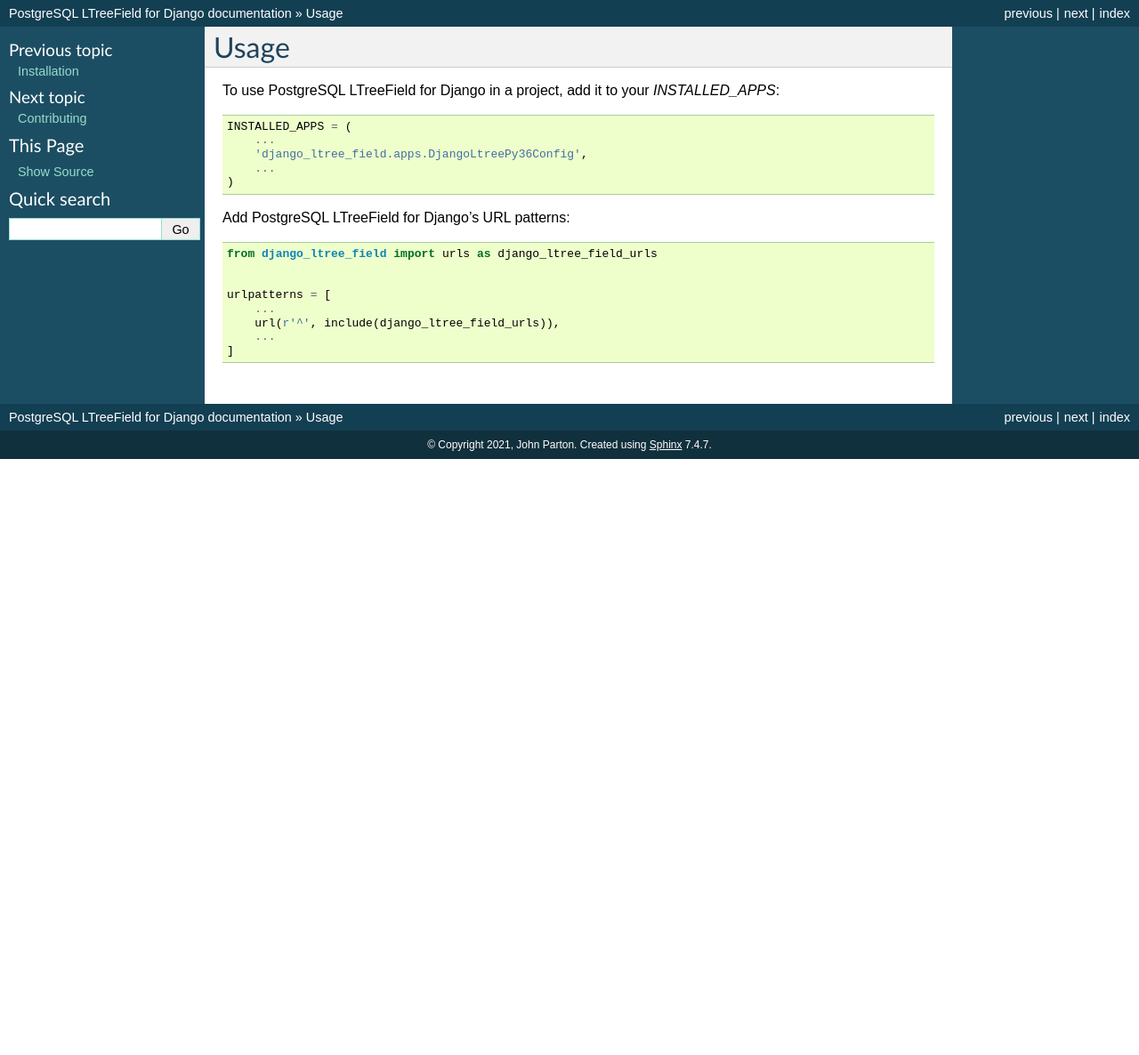
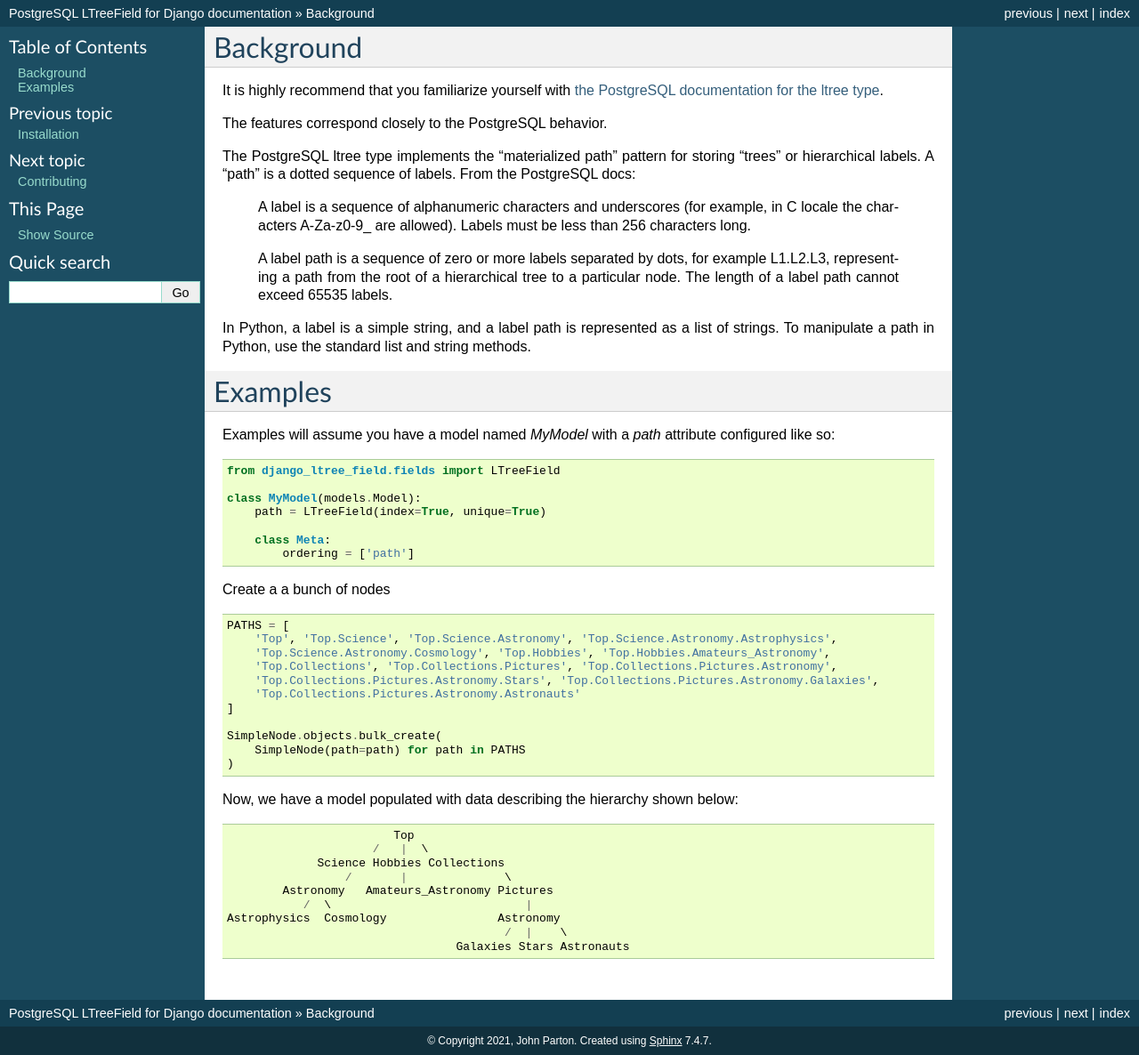
Before and after one commit to john-parton/django-ltree-field, a Sphinx documentation site: the page built from docs/usage.rst, in a window 1280 px wide. Shown: the whole page at 89% size. Built offline with Sphinx 7.4.7, drawn with Linux system fonts in a browser that asks for light colours; the version number could not be read and is left out; before the commit the page ends 900 px from its top, so only the background shows below that.

Commit message:
Expand examples in docs

```diff
--- a/README.rst
+++ b/README.rst
@@ -12,7 +12,8 @@
 
 django-ltree-field attempts to make very few assumptions about your use case.
 
-For a higher level API based on django-ltree-field, consider using a prebuilt model from django-ltree-utils
+For a higher level API based on django-ltree-field, consider using a prebuilt model from
+`django-ltree-utils <https://github.com/john-parton/django-ltree-utils>`
 
 Documentation
 -------------
--- a/docs/usage.rst
+++ b/docs/usage.rst
@@ -1,26 +1,66 @@
-=====
-Usage
-=====
+==========
+Background
+==========
 
-To use PostgreSQL LTreeField for Django in a project, add it to your `INSTALLED_APPS`:
+It is highly recommend that you familiarize yourself with
+`the PostgreSQL documentation for the ltree type <https://www.postgresql.org/docs/current/ltree.html>`_.
+
+The features correspond closely to the PostgreSQL behavior.
+
+The PostgreSQL ltree type implements the "materialized path" pattern for storing "trees" or hierarchical labels. A "path" is a
+dotted sequence of labels. From the PostgreSQL docs:
+
+    A label is a sequence of alphanumeric characters and underscores (for example, in C locale the characters
+    A-Za-z0-9\_ are allowed). Labels must be less than 256 characters long.
+
+    A label path is a sequence of zero or more labels separated by dots, for example L1.L2.L3, representing a path from the
+    root of a hierarchical tree to a particular node. The length of a label path cannot exceed 65535 labels.
+
+In Python, a label is a simple string, and a label path is represented as a list of strings. To manipulate a path in Python,
+use the standard list and string methods.
+
+
+========
+Examples
+========
+
+Examples will assume you have a model named `MyModel` with a `path` attribute configured like so:
 
 .. code-block:: python
 
-    INSTALLED_APPS = (
-        ...
-        'django_ltree_field.apps.DjangoLtreePy36Config',
-        ...
-    )
+    from django_ltree_field.fields import LTreeField
 
-Add PostgreSQL LTreeField for Django's URL patterns:
+    class MyModel(models.Model):
+        path = LTreeField(index=True, unique=True)
+
+        class Meta:
+            ordering = ['path']
+
+
+Create a a bunch of nodes
 
 .. code-block:: python
 
-    from django_ltree_field import urls as django_ltree_field_urls
+    PATHS = [
+        'Top', 'Top.Science', 'Top.Science.Astronomy', 'Top.Science.Astronomy.Astrophysics',
+        'Top.Science.Astronomy.Cosmology', 'Top.Hobbies', 'Top.Hobbies.Amateurs_Astronomy',
+        'Top.Collections', 'Top.Collections.Pictures', 'Top.Collections.Pictures.Astronomy',
+        'Top.Collections.Pictures.Astronomy.Stars', 'Top.Collections.Pictures.Astronomy.Galaxies',
+        'Top.Collections.Pictures.Astronomy.Astronauts'
+    ]
 
+    SimpleNode.objects.bulk_create(
+        SimpleNode(path=path) for path in PATHS
+    )
 
-    urlpatterns = [
-        ...
-        url(r'^', include(django_ltree_field_urls)),
-        ...
-    ]
+Now, we have a model populated with data describing the hierarchy shown below::
+
+                            Top
+                         /   |  \
+                 Science Hobbies Collections
+                     /       |              \
+            Astronomy   Amateurs_Astronomy Pictures
+               /  \                            |
+    Astrophysics  Cosmology                Astronomy
+                                            /  |    \
+                                     Galaxies Stars Astronauts
```
Also changed, not shown: docs/installation.rst (+22 -4 lines).
